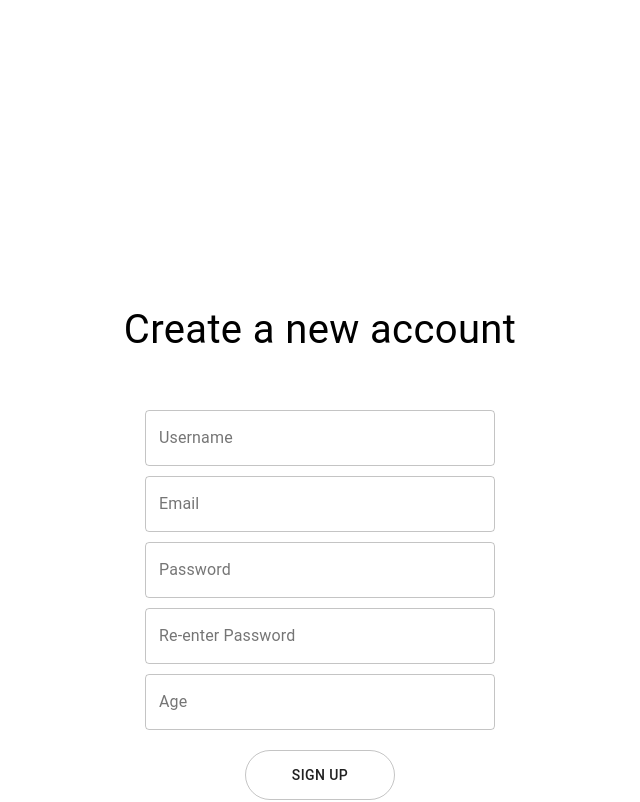
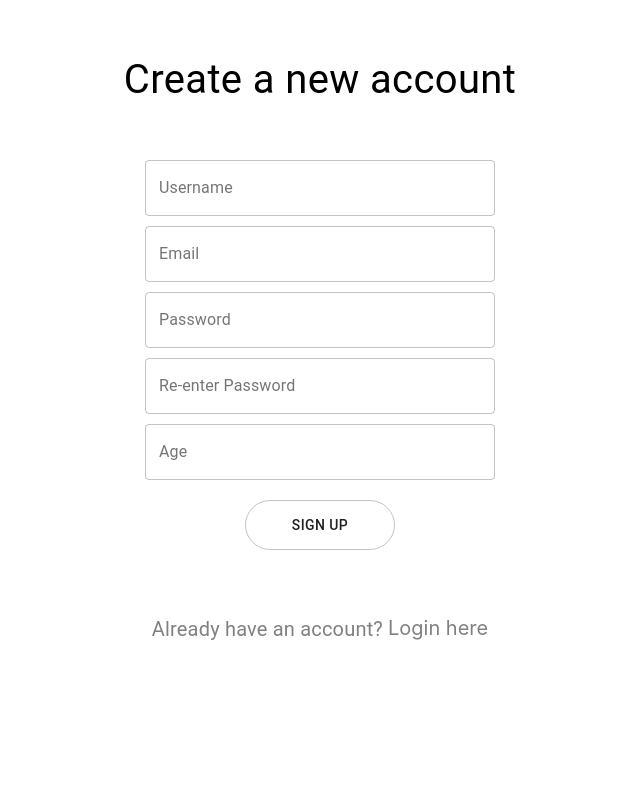
Before and after one commit to VarnitS2/shopful, a React (Create React App) app: page /register in a window 1280 px wide. Shown: the top 802 px of the page, without its empty margins (320-960 px from the left). Built offline with nearby package versions, Linux system fonts and the light colour scheme.

Commit message:
Fixed Styling for Landing and Sign up Page

```diff
--- a/src/pages/LandingPage.js
+++ b/src/pages/LandingPage.js
@@ -4,27 +4,30 @@ import { useNavigate } from "react-router-dom";
 
 const useStyles = makeStyles({
   root: {
+    height: "100vh",
     fontFamily: "BlinkMacSystemFont",
+    display: "flex",
+    flexDirection: "column",
   },
   headerColumn: {
     display: "flex",
     flexDirection: "column",
+    flex: "0.7",
   },
   budgetBuddyHeader: {
     display: "flex",
     justifyContent: "center",
-    marginTop: "300px",
     fontSize: "80px",
   },
   budgetBuddyDesc: {
     display: "flex",
     justifyContent: "center",
-    marginTop: "50px",
     fontSize: "40px",
   },
   topNavBar: {
     display: "flex",
     justifyContent: "flex-end",
+    flex: "0.3",
   },
   signUpButton: {
     width: "150px",
--- a/src/pages/RegisterPage.js
+++ b/src/pages/RegisterPage.js
@@ -12,7 +12,10 @@ import Alert from "@material-ui/lab/Alert";
 
 const useStyles = makeStyles({
   root: {
+    height: "100vh",
     fontFamily: "BlinkMacSystemFont",
+    display: "flex",
+    flexDirection: "column",
   },
   displayColumn: {
     display: "flex",
@@ -20,20 +23,19 @@ const useStyles = makeStyles({
   },
   displayCenter: {
     display: "flex",
+    flexDirection: "row",
     justifyContent: "center",
   },
   alertContainer: {
     display: "flex",
     justifyContent: "center",
-    position: "absolute",
-    marginTop: "150px",
-    marginLeft: "33px",
+    margin: "auto",
   },
   signUpText: {
     display: "flex",
     justifyContent: "center",
     fontSize: "40px",
-    marginTop: "300px",
+    marginTop: "50px",
   },
   textFieldItemOne: {
     width: "350px",
@@ -54,13 +56,13 @@ const useStyles = makeStyles({
     justifyContent: "center",
     fontSize: "20px",
     color: "gray",
-    marginTop: "260px",
+    marginTop: "64px",
   },
   linkContainer: {
-    marginTop: "262px",
-    marginLeft: "6px",
+    marginTop: "66px",
     fontSize: "20px",
     color: "gray",
+    marginLeft: "5px",
   },
 });
 
@@ -118,7 +120,7 @@ function RegisterPage() {
         username: username,
         email: email,
         user_password: password,
-        age: age
+        age: age,
       }),
     };
 
@@ -212,7 +214,7 @@ function RegisterPage() {
 
           <div className={classes.displayCenter}>
             <Typography className={classes.bottomText}>
-              Already have an account? Login
+              Already have an account?
             </Typography>
 
             <Link
@@ -221,7 +223,7 @@ function RegisterPage() {
               color="inherit"
               underline="none"
             >
-              here
+              Login here
             </Link>
           </div>
         </div>
```
